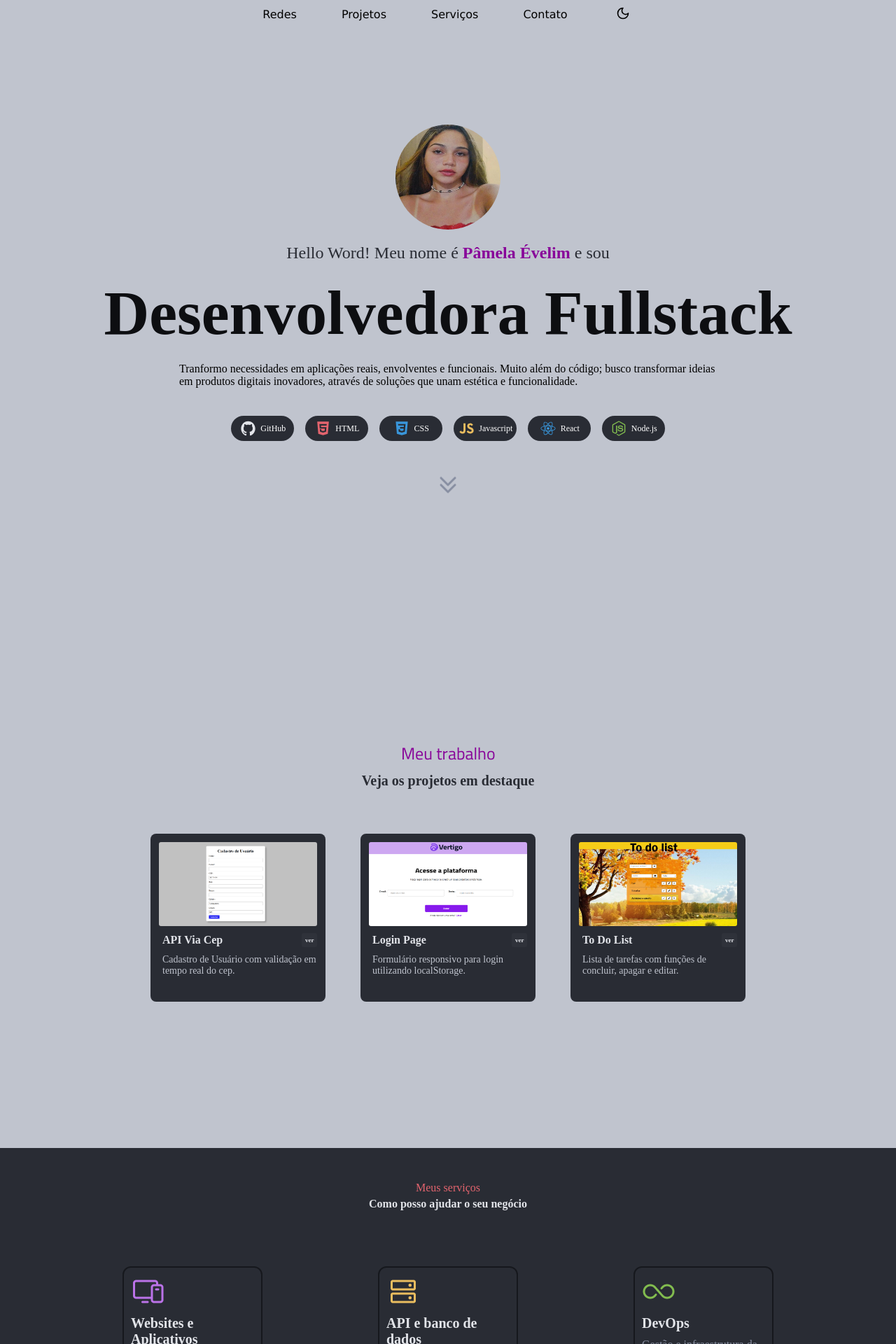
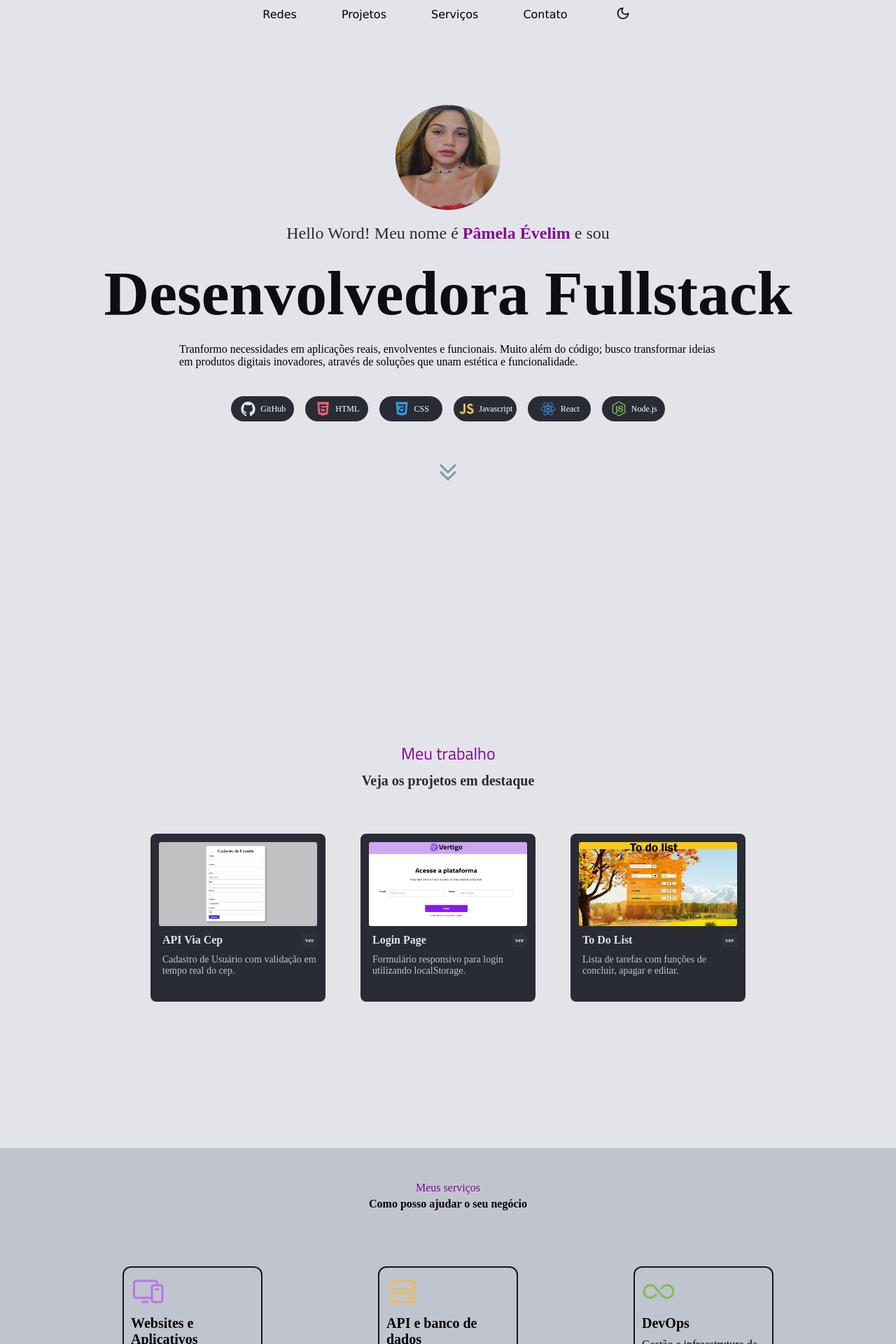
Before and after one commit to pamelaevelim/Portifolio-react, a React (Vite) app: page / in a window 1280 px wide. Shown: the top 1920 px of the page at 70% size. Built offline with nearby package versions, Linux system fonts and the light colour scheme.

Commit message:
Versão final

```diff
--- a/src/Componentes/Home/Home.css
+++ b/src/Componentes/Home/Home.css
@@ -53,7 +53,7 @@
   }
 
   .light-mode nav {
-    background-color: var(--gray-500);
+    background-color: var(--gray-600);
 
     a {
       color: black;
@@ -86,7 +86,11 @@
   }
 
   .light-mode .tela1 {
-    background-color: var(--gray-500);
+    background-color: var(--gray-600);
+  }
+
+  .seta {
+    padding: 10px 10px 40px;
   }
 
   .tela1 {
@@ -303,7 +307,7 @@
 }
 
 .light-mode .tela2 {
-  background-color: var(--gray-500);
+  background-color: var(--gray-600);
 
   .trabalho {
     color: #880499;
@@ -411,7 +415,20 @@ p {
 }
 
 .light-mode .tela3 {
-  background-color: var(--gray-300);
+  background-color: var(--gray-500);
+
+  b {
+      color: black;
+  }
+
+  .servicos {
+    color: #880499;
+    font-family: Inconsolata;
+  }
+
+   p {
+    color: black;
+  }
 }
 
 .ajuda {
@@ -499,7 +516,7 @@ p {
 }
 
 .light-mode .tela4 {
-  background-color: var(--gray-500);
+  background-color: var(--gray-600);
 
   .icones {
     background-color: var(--gray-200);
@@ -614,7 +631,7 @@ p {
 }
 
 .light-mode .tela5 {
-  background-color: var(--gray-500);
+  background-color: var(--gray-600);
 
   h1 {
     color: var(--gray-200);
@@ -627,7 +644,7 @@ p {
 
   input {
     border: rgba(81, 79, 79, 0.7) 1px solid;
-    background-color: var(--gray-500);
+    background-color: var(--gray-600);
   }
 
   button {
--- a/src/Componentes/Home/Home.jsx
+++ b/src/Componentes/Home/Home.jsx
@@ -1,4 +1,5 @@
 import { useEffect, useState } from 'react'
+import { useLocation } from 'react-router-dom'
 import	{ Sun, Moon } from "lucide-react"
 import { useNavigate } from 'react-router-dom'
 import { motion } from 'framer-motion'
@@ -6,6 +7,17 @@ import './Home.css'
 
 
 export function Home() {
+
+const localizacao = useLocation()
+
+useEffect(() => {
+    if (localizacao.hash === '#projetos') {
+      const secaoProjetos = document.getElementById('projetos')
+     if (secaoProjetos) {
+       secaoProjetos.scrollIntoView({ behavior: 'smooth' })
+    }
+  }
+}, [localizacao])
 
 const navigate = useNavigate()
 
@@ -104,10 +116,12 @@ const parent = {
                     <p>Node.js</p>
                 </div>
             </div>
+            <a href="#projetos">
             <motion.img className='seta'
             animate={{ y: [0, 10, 0]}}
             transition={{ duration: 1, repeat: Infinity}}
             src="imagens/CaretDoubleDown.png" alt='Seta para baixo'></motion.img>
+            </a>
         </div>
         <section id='projetos'>
         <div className="tela2">
--- a/src/Componentes/Login/login.css
+++ b/src/Componentes/Login/login.css
@@ -254,8 +254,8 @@ h1 {
 @media (max-width: 768px) {
 
     .Home {
-        width: 5%;
-        height: 3%;
+        width: 20px;
+        height: 15px;
         border-radius: 6px;
         display: flex;
         align-items: center;
--- a/src/Componentes/Login/login.jsx
+++ b/src/Componentes/Login/login.jsx
@@ -4,6 +4,7 @@ import './login.css'
 import	{ Home } from "lucide-react"
 
 export function Login() {
+
 
     const navigate = useNavigate('')
     const [email, setEmail] = useState('')
@@ -52,7 +53,7 @@ export function Login() {
     }
 
     function inicio() {
-        navigate('/')
+        navigate('/#projetos')
       }
 
     return (
--- a/src/Componentes/api-cep/Cep.jsx
+++ b/src/Componentes/api-cep/Cep.jsx
@@ -16,7 +16,7 @@ export function CEP() {
   const [estado, setEstado]= useState('')
 
   function inicio() {
-    navigate('/')
+    navigate('/#projetos')
   }
 
   function LimparCampos() {
--- a/src/Componentes/to-do-list/todolist.jsx
+++ b/src/Componentes/to-do-list/todolist.jsx
@@ -65,7 +65,7 @@ export function ToDoList() {
   const navigate = useNavigate()
 
   function inicio() {
-    navigate('/')
+    navigate('/#projetos')
   }
 
   return (
```
